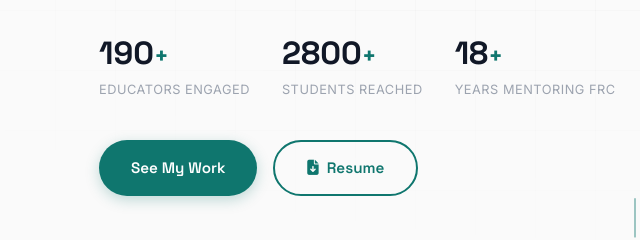
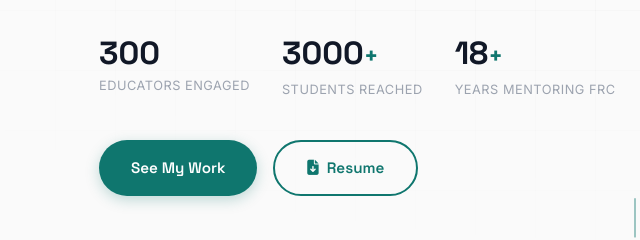
Before and after one commit to QuijasSVEF/Jose, a website built with Vite: page index.html in a window 1280 px wide. Shown: the part 530-770 px from the top of the page, 5-645 px from the left. Built offline with nearby package versions, Linux system fonts and the light colour scheme; animation ran at ten frames a second.

Commit message:
Updated index.html

```diff
--- a/index.html
+++ b/index.html
@@ -81,11 +81,11 @@
         <p class="hero__subtitle">From South Central LA to Silicon Valley -- 17+ years turning classroom needs into scalable technology that reaches thousands of students and educators.</p>
         <div class="hero__stats">
           <div class="hero__stat">
-            <span class="hero__stat-number" data-target="190">0</span><span class="hero__stat-suffix">+</span>
+            <span class="hero__stat-number" data-target="300>0</span><span class="hero__stat-suffix">+</span>
             <span class="hero__stat-label">Educators Engaged</span>
           </div>
           <div class="hero__stat">
-            <span class="hero__stat-number" data-target="2800">0</span><span class="hero__stat-suffix">+</span>
+            <span class="hero__stat-number" data-target="3000">0</span><span class="hero__stat-suffix">+</span>
             <span class="hero__stat-label">Students Reached</span>
           </div>
           <div class="hero__stat">
```
